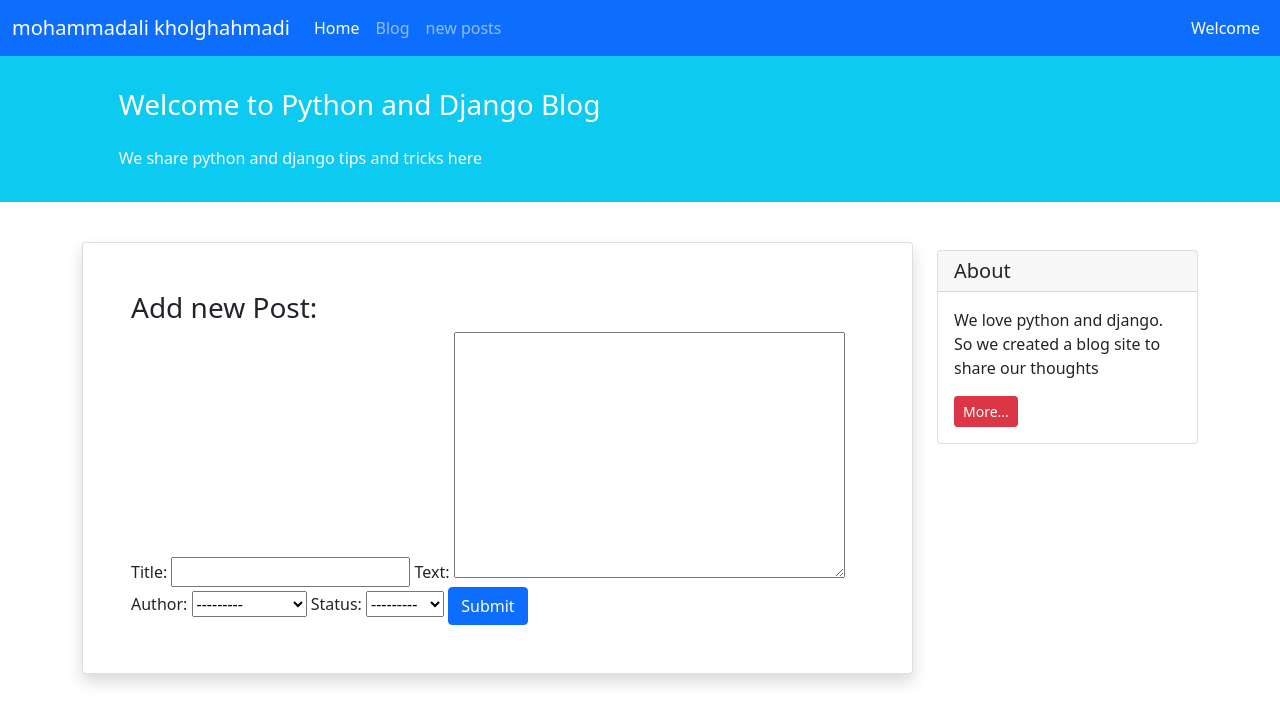
After one commit to maka7172/blog_website, a Django app: page /new/ in a window 1280 px wide. The commit adds this page. Shown: the top 724 px of the page. Run offline with Django 4.2, Linux system fonts and the light colour scheme; data comes from the database, SQL or seed files in the repository; both versions use the stored data as it was after the commit.

Commit message:
create comments model & form

```diff
--- /dev/null
+++ b/blog/forms.py
@@ -0,0 +1,25 @@
+from django import forms
+from .models import Post,Comment
+
+
+
+class NewPostForm(forms.ModelForm) :
+    class Meta :
+        model = Post
+        fields = ['title','text','author','status']
+        widget= {
+           'title' : forms.TextInput(attrs={'class':"form-control" ,'placeholder':"e.g. John Doe", 'name' :"author_name"}),
+           'text' : forms.Textarea(attrs={'class' :"form-control", 'name':"text", 'rows' :"3" , 'placeholder' : "Enter your comment text here..."}),
+            }
+
+
+
+class NewCommentForm(forms.ModelForm) :
+    class Meta :
+        model = Comment
+        fields = ['name','email','comment',]
+        widget= {
+           'name' : forms.TextInput(attrs={'class':"form-control" ,'placeholder':"e.g. John Doe", 'name' :"author_name"}),
+           'email' : forms.EmailInput(attrs={'class' :"form-control", 'placeholder' :"example@gmail.com", 'name':"email"}),
+           'comment' : forms.Textarea(attrs={'class' :"form-control", 'name':"text", 'rows' :"3" , 'placeholder' : "Enter your comment text here..."}),
+            }
--- a/blog/models.py
+++ b/blog/models.py
@@ -15,3 +15,11 @@ class Post(models.Model) :
 
     def __str__(self) -> str:
         return f'{self.title} : {self.date_creat}'
+
+
+class Comment(models.Model) :
+    name = models.CharField(max_length=100)
+    email = models.EmailField()
+    comment = models.TextField()
+    date_create = models.DateTimeField(auto_now_add=True)
+    post_id = models.ForeignKey('Post',on_delete=models.CASCADE)
--- a/templates/index.html
+++ b/blog/templates/blog/index.html
@@ -5,7 +5,7 @@
 <div class="container mt-4">
     <div class="row">
     {% for post in posts %}
-        {% if post.status == 'pub'  %}
+        {% comment %} {% if post.status == 'pub'  %} {% endcomment %}
 
             <div class="col-9">
                     <div class="card shadow-sm my-3">
@@ -20,7 +20,7 @@
                     </div>
                 </div>
 
-        {% endif %}
+        {% comment %} {% endif %} {% endcomment %}
     {% endfor %}
 
         <div class="col-3">
--- /dev/null
+++ b/blog/templates/blog/post_new_post.html
@@ -0,0 +1,32 @@
+{% extends "_base.html" %}
+{% block content %}
+<div class="container mt-4">
+    <div class="row">
+        <div class="col-9">
+            <div class="card shadow my-3 p-5">
+                <h3>Add new Post:</h3>
+                <form method="POST" >
+                    {% csrf_token %}
+                    {{form}}
+                    <button type="submit" class="btn btn-primary">Submit</button>
+                </form>
+            </div>
+        </div>
+        <div class="col-3">
+
+                <div class="card my-4">
+                    <h5 class="card-header">About</h5>
+                    <div class="card-body">
+                        <p class="card-text">We love python and django. So we created a blog site to share our
+                            thoughts</p>
+                        <a href="#"
+                           class="btn btn-sm btn-danger">
+                            More...
+                        </a>
+                    </div>
+                </div>
+
+        </div>
+    </div>
+</div>
+{% endblock content %}
--- a/blog/urls.py
+++ b/blog/urls.py
@@ -5,6 +5,8 @@ from . import views
 urlpatterns = [
 
     path('',views.show_home,name='home_page' ),
+    path('<int:pk>/',views.show_post,name='post_page'),
+    path('new/',views.show_post_new,name='post_page_new'),
+    path('<int:pk>/update',views.show_post_update,name='post_page_update'),
 
-    path('<int:pk>/',views.show_post,name='post_page'),
 ]
--- a/blog/views.py
+++ b/blog/views.py
@@ -1,19 +1,53 @@
-from django.shortcuts import render
-from .models import Post
+from django.shortcuts import render,redirect
+from .models import Post,Comment
 from django.shortcuts import get_object_or_404
 from django.core.exceptions import ObjectDoesNotExist
+from .forms import NewPostForm,NewCommentForm
+
+
+
 
 
 
 def show_home (request) :
-    posts = Post.objects.all()
-    return render(request,'index.html',{'posts' : posts})
+    posts = Post.objects.filter(status = 'pub')
+    return render(request,'blog/index.html',{'posts' : posts})
 
 def show_post (request,pk) :
     post = get_object_or_404(Post,pk = pk)
-    return render(request,'post_detail.html',{'post' :post})
-    # try :
-    #     post = Post.objects.get(pk=pk)
-    #     return render(request,'post_detail.html',{'post' :post})
-    # except ObjectDoesNotExist :
-    #     return render(request,'404.html')
+    comments = Comment.objects.filter(post_id = pk)
+    if request.method == 'POST' :
+        form = NewCommentForm(request.POST)
+
+        if form.is_valid() :
+            comment = form.save(commit=False)
+            comment.post_id = post
+            comment.save()
+            return redirect('post_page', pk=post.pk)
+    else :
+        form = NewCommentForm
+
+    return render(request,'blog/post_detail.html',{'post' :post,'comments': comments, 'form': form,})
+
+
+
+
+def show_post_new (request) :
+    if request.method == 'POST' :
+        form = NewPostForm(request.POST)
+        if form.is_valid() :
+            form.save()
+            form = NewPostForm
+    else :
+        form = NewPostForm
+    return render(request,'blog/post_new_post.html',context={'form' : form})
+
+
+def show_post_update (request,pk) :
+    post = get_object_or_404(Post,pk = pk)
+    form = NewPostForm(request.POST or None,instance= post)
+    if form.is_valid() :
+        form.save()
+        return redirect('post_page',pk = post.pk)
+
+    return render(request,'blog/post_new_update.html',{'form' : form})
--- a/config/urls.py
+++ b/config/urls.py
@@ -19,5 +19,5 @@ from django.urls import path,include
 
 urlpatterns = [
     path('admin/', admin.site.urls),
-    path('blog/', include('blog.urls')),
+    path('', include('blog.urls')),
 ]
--- a/templates/_base.html
+++ b/templates/_base.html
@@ -21,9 +21,9 @@
         </button>
         <div class="collapse navbar-collapse" id="navbarNavAltMarkup">
             <div class="navbar-nav">
-                <a class="nav-link active" aria-current="page" href="home/">Home</a>
-                <a class="nav-link" href="blog/">Blog</a>
-                <a class="nav-link" href="post/">posts</a>
+                <a class="nav-link active" aria-current="page" href="{% url 'home_page' %}">Home</a>
+                <a class="nav-link" href="{% url 'post_page' 1 %}">Blog</a>
+                <a class="nav-link" href="{% url 'post_page_new' %}">new posts</a>
             </div>
         </div>
         <div class="mx-2 text-white">Welcome</div>
```
Also changed, not shown: blog/admin.py (+5 -2 lines), blog/templates/blog/post_detail.html (renamed from templates/post_detail.html, +19 -4 lines), blog/templates/blog/post_new_update.html (added, +32 -0 lines), blog/tests.py (+17 -9 lines), blog/migrations/0002_comments.py (added), blog/migrations/0003_rename_comments_comment.py (added), blog/migrations/0004_delete_comment.py (added), blog/migrations/0005_comment.py (added), blog/templates/blog/404.html (renamed from templates/404.html), db.sqlite3.
